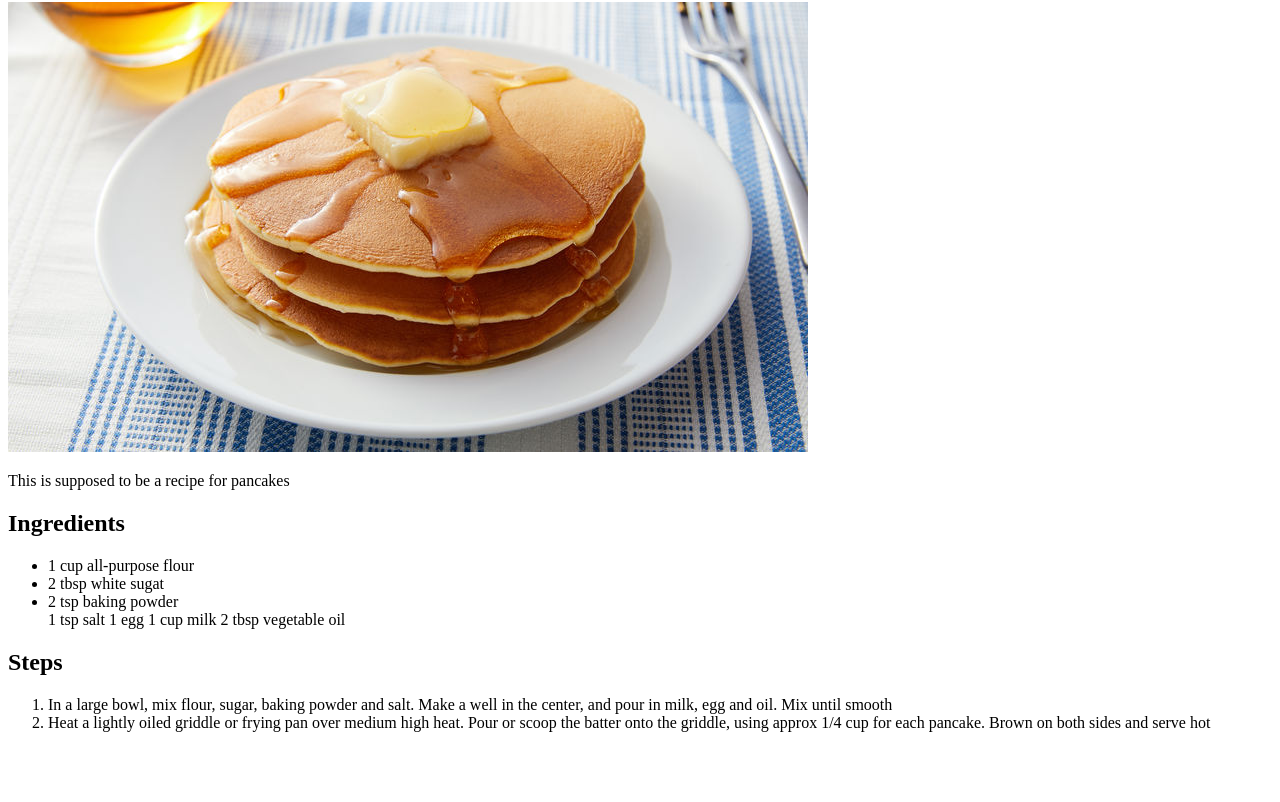
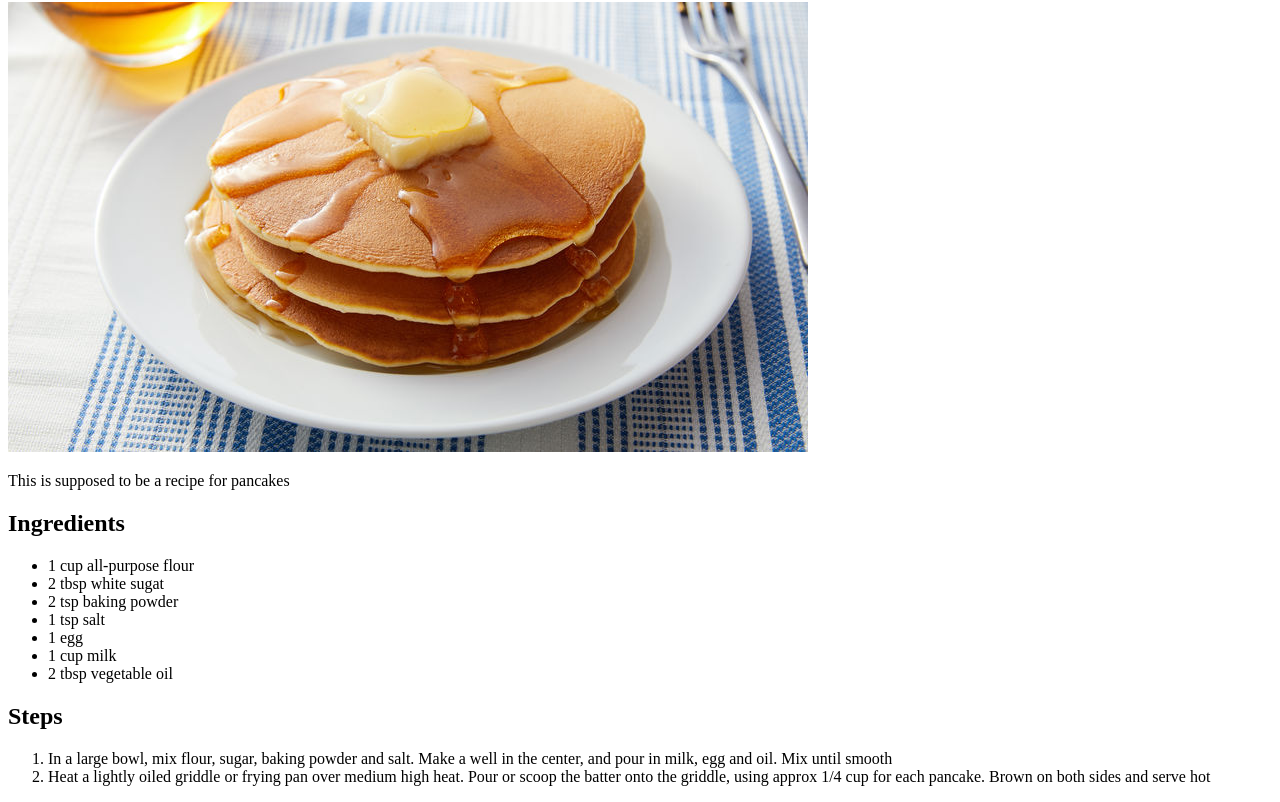
Before and after one commit to erinerobinson/odin-recipes, a plain HTML site: page recipes/pancakes.html in a window 1280 px wide. Shown: the part 78-880 px from the top of the page. Before the commit the page ends 826 px from the top, so only its background shows below. Drawn offline with Linux system fonts and the light colour scheme.

Commit message:
Fixed syntax errors

```diff
--- a/recipes/pancakes.html
+++ b/recipes/pancakes.html
@@ -13,10 +13,10 @@
                 <li>1 cup all-purpose flour</li>
                 <li>2 tbsp white sugat</li>
                 <li>2 tsp baking powder</li>
-                <l1>1 tsp salt</l1>
-                <l1>1 egg</l1>
-                <l1>1 cup milk</l1>
-                <l1>2 tbsp vegetable oil</l1>
+                <li>1 tsp salt</li>
+                <li>1 egg</li>
+                <li>1 cup milk</li>
+                <li>2 tbsp vegetable oil</li>
             </ul>
 
             <h2>Steps</h2>
```
Also changed, not shown: recipes/eggsalad.html (+1 -1 lines), recipes/taco.html (+5 -4 lines).
